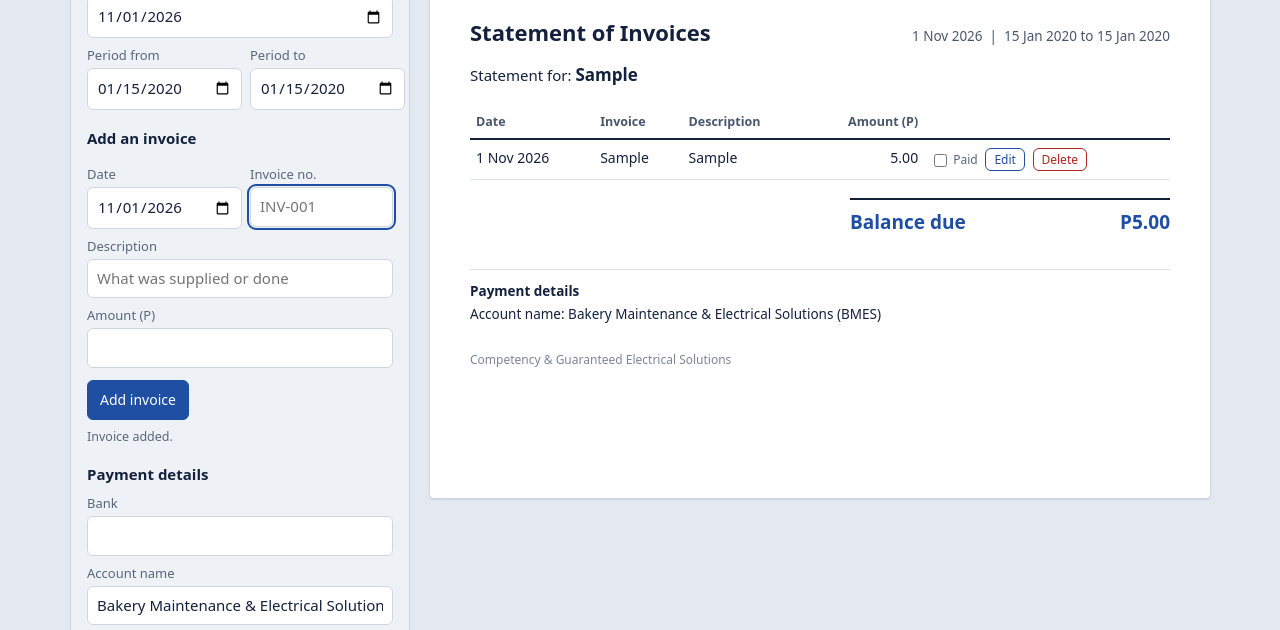
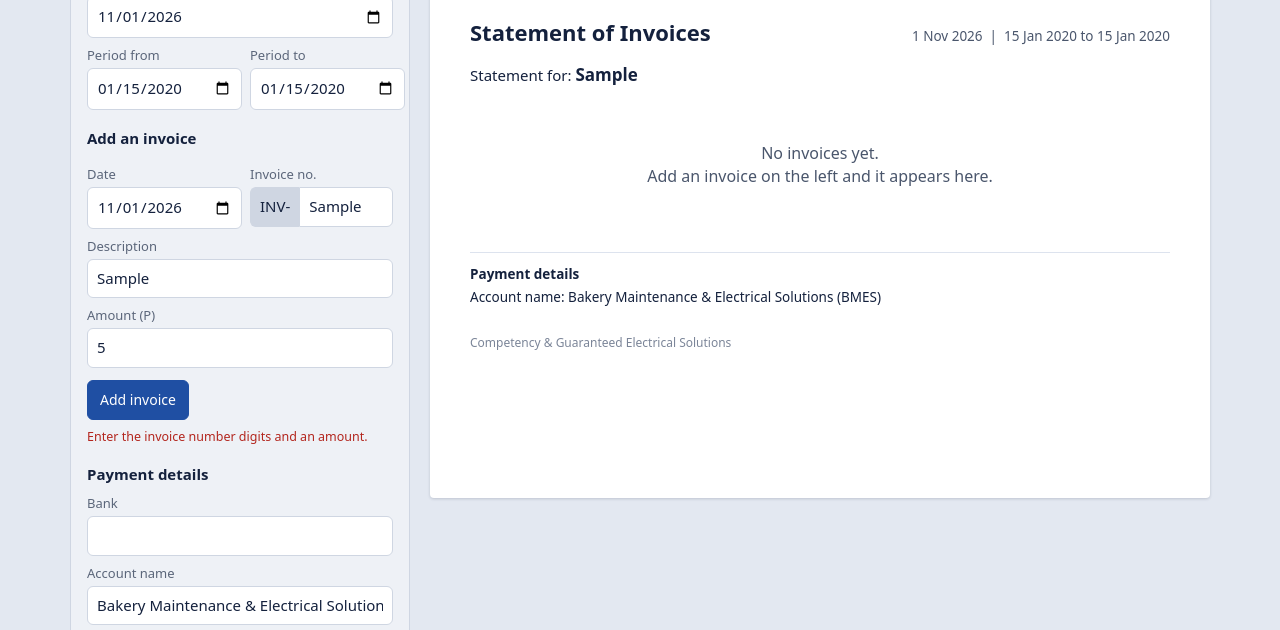
Before and after one commit to bmesteam26-sketch/bmes26.com, a plain HTML site: page bmes-statement-generator.html in a window 1280 px wide. Both pictures are taken after typing "Sample", "2020-01-15", "2020-01-15", "Sample", "Sample", "5" into the empty fields and a click on the button "Add invoice". Shown: the part 162-792 px from the top of the page. Drawn offline with Linux system fonts and the light colour scheme.

Commit message:
Add files via upload

```diff
--- a/bmes-statement-generator.html
+++ b/bmes-statement-generator.html
@@ -28,6 +28,9 @@
   button{font:inherit;font-size:14px;padding:9px 12px;border-radius:6px;border:1px solid var(--blue);background:var(--blue);color:#fff;cursor:pointer}
   button.ghost{background:transparent;color:var(--blue)}
   .btns{display:flex;gap:8px;flex-wrap:wrap;margin-top:12px}
+  .pre{display:flex;align-items:stretch}
+  .pre span{display:flex;align-items:center;padding:0 9px;font-size:15px;background:var(--rule);color:var(--ink);border:1px solid var(--rule);border-right:none;border-radius:6px 0 0 6px}
+  .pre input{border-radius:0 6px 6px 0;min-width:0}
   .status{font-size:12.5px;color:var(--muted);margin-top:8px;min-height:18px}
   .status.err{color:var(--warn)}
 
@@ -88,7 +91,7 @@
     <h2>Add an invoice</h2>
     <div class="row">
       <div><label for="aDate">Date</label><input type="date" id="aDate"></div>
-      <div><label for="aNo">Invoice no.</label><input id="aNo" placeholder="INV-001" autocomplete="off"></div>
+      <div><label for="aNo">Invoice no.</label><div class="pre"><span>INV-</span><input id="aNo" inputmode="numeric" pattern="[0-9]*" placeholder="001" autocomplete="off"></div></div>
     </div>
     <label for="aDesc">Description</label>
     <input id="aDesc" placeholder="What was supplied or done" autocomplete="off">
@@ -192,9 +195,10 @@ bind.forEach(([id,k]) => $(id).addEventListener('input', () => { draft[k] = $(id
 let nextId = Date.now();
 $('add').addEventListener('click', () => {
   const amount = parseFloat($('aAmt').value);
-  const item = { id: ++nextId, date: $('aDate').value || iso(new Date()), no: $('aNo').value.trim(),
+  const digits = $('aNo').value.replace(/\D/g,'');
+  const item = { id: ++nextId, date: $('aDate').value || iso(new Date()), no: digits ? 'INV-' + digits : '',
                  description: $('aDesc').value.trim(), amount, paid:false };
-  if(!item.no || !(amount > 0)){ say('Enter an invoice number and an amount.', true); return; }
+  if(!item.no || !(amount > 0)){ say('Enter the invoice number digits and an amount.', true); return; }
   draft.items.push(item); save();
   ['aNo','aDesc','aAmt'].forEach(id => $(id).value = '');
   say('Invoice added.'); render(); $('aNo').focus();
@@ -208,7 +212,7 @@ $('sheet-out').addEventListener('click', e => {
   if(t.dataset.edit){
     const it = draft.items.find(i => String(i.id) === t.dataset.edit);
     if(it){
-      $('aDate').value = it.date; $('aNo').value = it.no; $('aDesc').value = it.description; $('aAmt').value = it.amount;
+      $('aDate').value = it.date; $('aNo').value = it.no.replace(/^INV-/,''); $('aDesc').value = it.description; $('aAmt').value = it.amount;
       draft.items = draft.items.filter(i => i !== it); save(); render();
       say('Change the details, then tap Add invoice.');
     }
```
